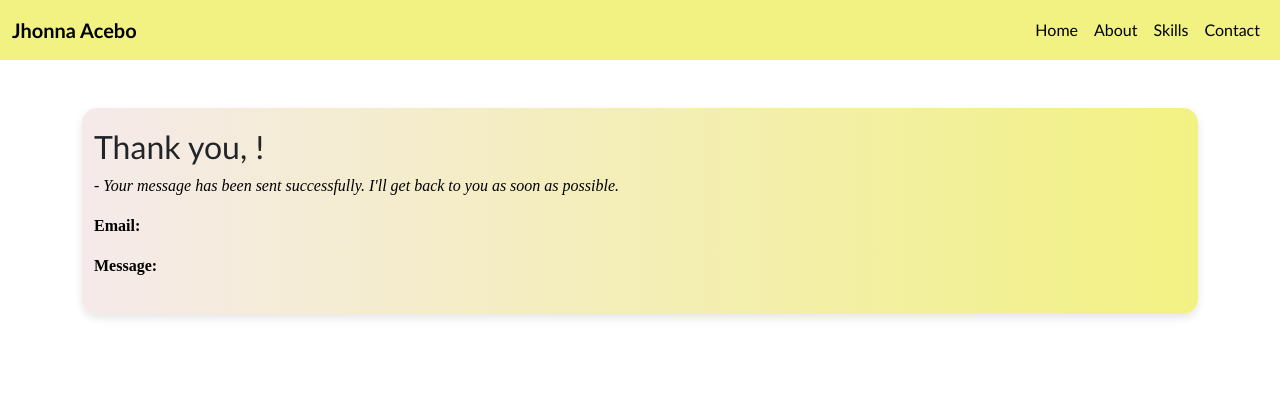
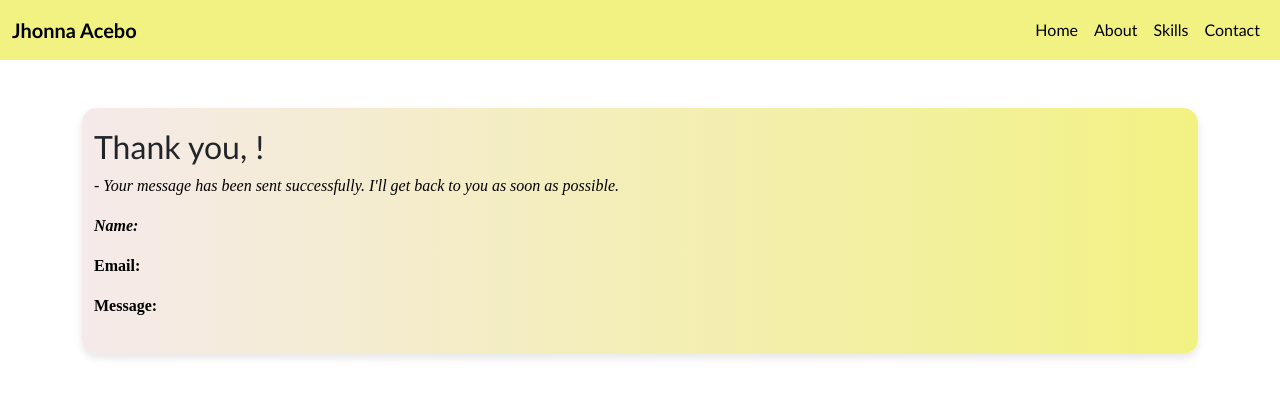
Before and after one commit to jhonnaacebo/PersonalWebPage, a React (Create React App) app: page /submission-success in a window 1280 px wide. Shown: the top 396 px of the page. Built offline with nearby package versions, Linux system fonts and the light colour scheme.

Commit message:
Update SubmissionSuccess.js

```diff
--- a/src/Components/SubmissionSuccess.js
+++ b/src/Components/SubmissionSuccess.js
@@ -12,6 +12,7 @@ const SubmissionSuccess = () => {
     <Container className="submission-success-container">
       <h2 className="h2">Thank you, {name}!</h2>
       <p className="p">- Your message has been sent successfully. I'll get back to you as soon as possible.</p>
+      <p className="p"><strong>Name:</strong> {name}</p>
       <p className="p1"><strong>Email:</strong> {email}</p>
       <p className="p1"><strong>Message:</strong> {message}</p>
     </Container>
```
